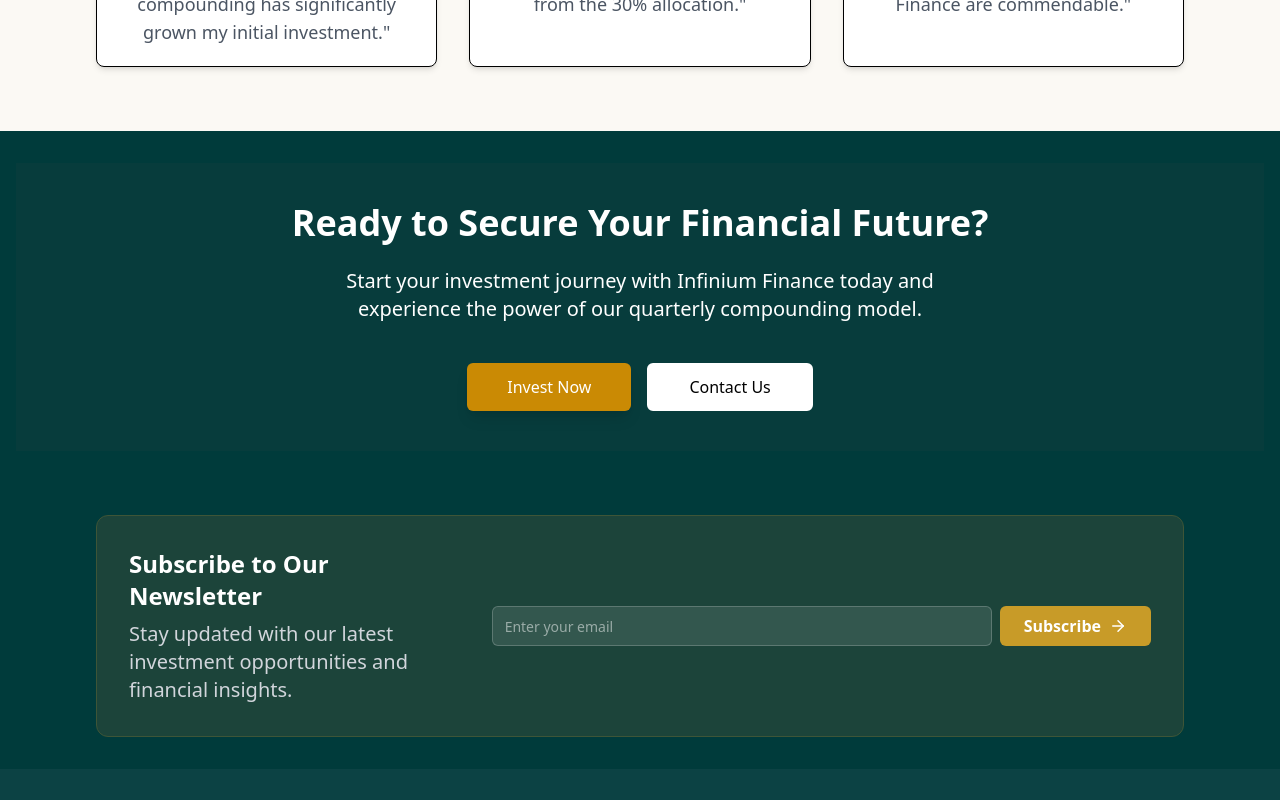
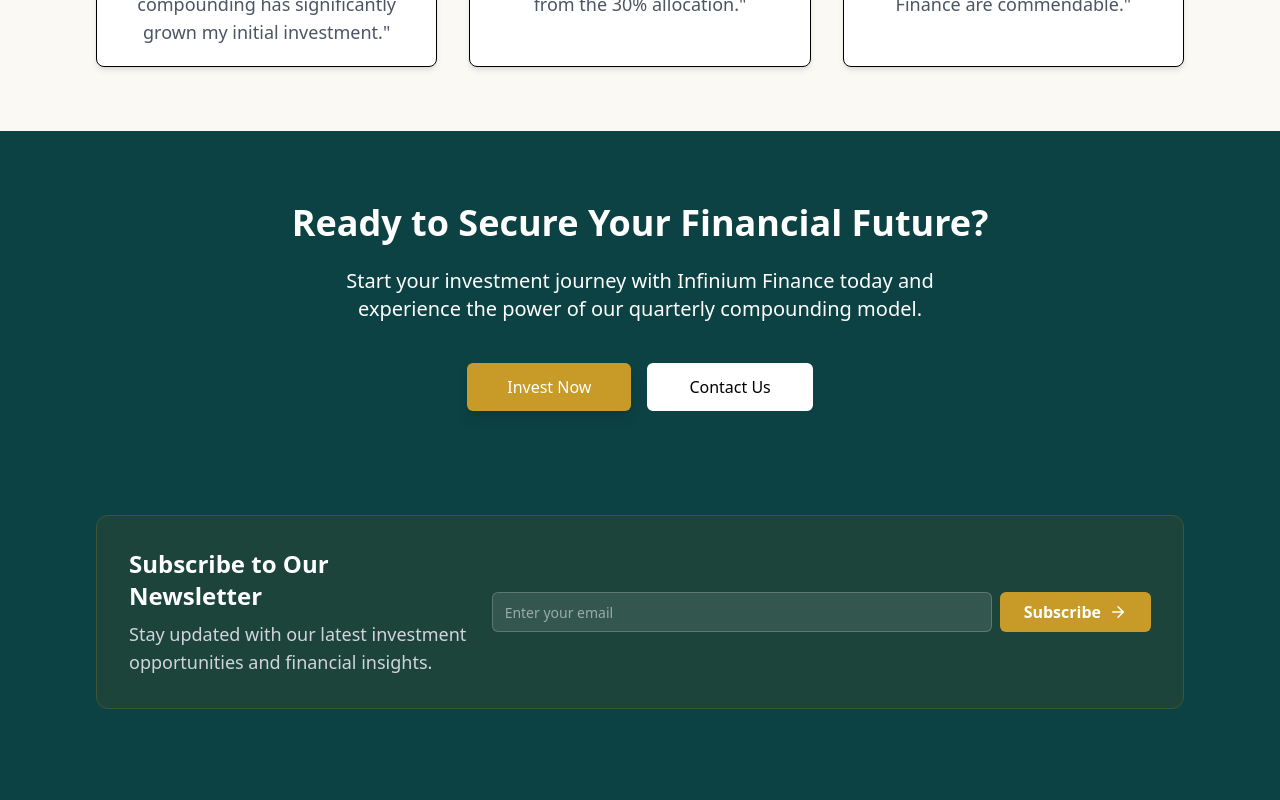
Before and after one commit to jalpanakrani1997/InfiniumFinance, a React (Create React App) app: page / in a window 1280 px wide. Shown: the part 3540-4340 px from the top of the page. Built offline with nearby package versions, Linux system fonts and the light colour scheme.

Commit message:
Update NewsletterFooter.jsx

```diff
--- a/src/components/NewsletterFooter.jsx
+++ b/src/components/NewsletterFooter.jsx
@@ -2,8 +2,8 @@
 
 function NewsletterFooter() {
     return (
-        <div className="bg-[#003b3b] py-8 px-4">
-            <section className="bg-[#073c3c] py-10 px-4 text-center">
+        <div className="bg-[#0c4244] py-8 px-4 ">
+            <section className="bg-[#0c4244] py-10 px-4 text-center">
                 <div className="max-w-4xl mx-auto">
                     <h1 className="text-3xl md:text-4xl font-bold text-white mb-6">
                         Ready to Secure Your Financial Future?
@@ -12,7 +12,7 @@
                         Start your investment journey with Infinium Finance today and experience the power of our quarterly compounding model.
                     </p>
                     <div className="flex flex-col md:flex-row gap-4 justify-center">
-                        <button className="h-12 bg-yellow-600 hover:bg-yellow-700 transition-all text-white px-10 py-2 rounded-md font-medium shadow-lg hover:shadow-xl transform hover:scale-105">
+                        <button className="h-12 bg-[#c89b28] hover:bg-[#b4891d] transition-all text-white px-10 py-2 rounded-md font-medium shadow-lg hover:shadow-xl transform hover:scale-105">
                             Invest Now
                         </button>
                         <button className="h-12 bg-white text-black border-2 border-white hover:bg-white/10 hover:text-white transition-all duration-300 px-10 py-2 rounded-md font-medium">
@@ -32,7 +32,7 @@
                     <h2 className="text-2xl font-bold text-white mb-2">
                         Subscribe to Our Newsletter
                     </h2>
-                    <p className="text-gray-300 text-xl">
+                    <p className="text-gray-300 text-lg">
                         Stay updated with our latest investment opportunities and financial insights.
                     </p>
                 </div>
@@ -43,7 +43,7 @@
                         placeholder="Enter your email"
                         className="flex h-10 w-full lg:w-[500px] rounded-md border px-3 py-2 text-base ring-offset-background file:border-0 file:bg-transparent file:text-sm file:font-medium file:text-foreground focus-visible:outline-none focus-visible:ring-2 focus-visible:ring-ring focus-visible:ring-offset-2 disabled:cursor-not-allowed disabled:opacity-50 md:text-sm bg-white/10 border-white/20 text-white placeholder:text-white/50"
                     />
-                    <button className="flex h-10 items-center justify-center gap-2 bg-[#c89b28] hover:bg-[#b78c1f] text-white font-semibold px-6 py-3 rounded-md transition-all">
+                    <button className="flex h-10 items-center justify-center gap-2 bg-[#c89b28] hover:bg-[#b4891d] text-white font-semibold px-6 py-3 rounded-md transition-all">
                         Subscribe
                         <ArrowRight size={18} />
                     </button>
```
